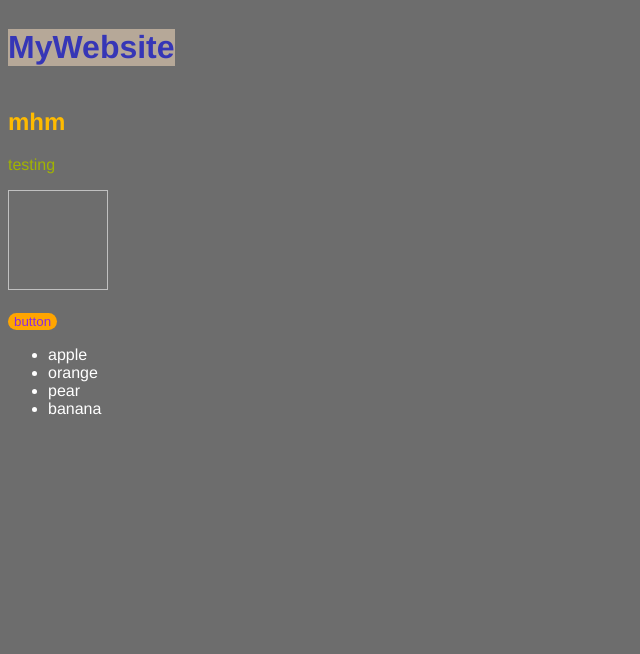
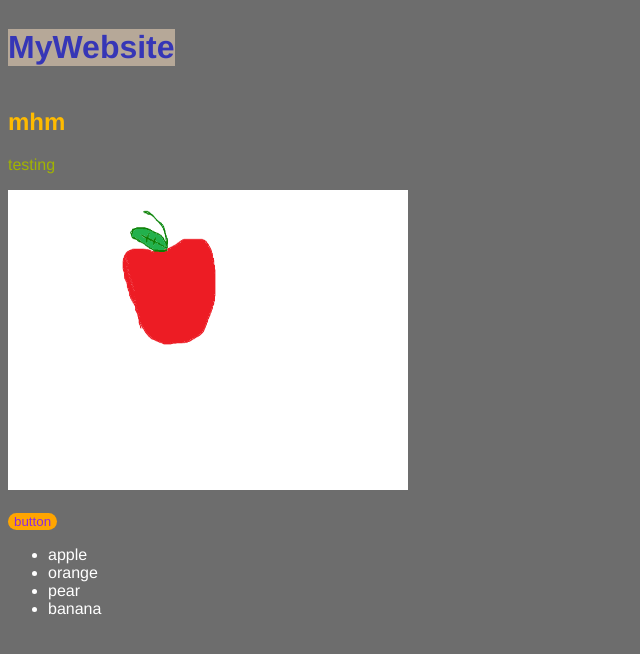
Before and after one commit to Trey0303/MyWebsite, a plain HTML site: page index.html in a window 1280 px wide. Shown: the whole page, without its empty margins (0-640 px from the left). Drawn offline with Linux system fonts and the light colour scheme.

Commit message:
added working image

```diff
--- a/index.html
+++ b/index.html
@@ -35,7 +35,7 @@
     <h1> MyWebsite</h1>
     <h2>mhm</h2>
     <p>testing</p>
-    <img width = "100" height = "100"> <br> <br>
+    <img src = "Images\apple.png" width = "400" height = "300"> <br> <br>
     <button>button</button>
     <ul>
         <li>apple</li>
```
Also changed, not shown: Images/apple.png (added).
